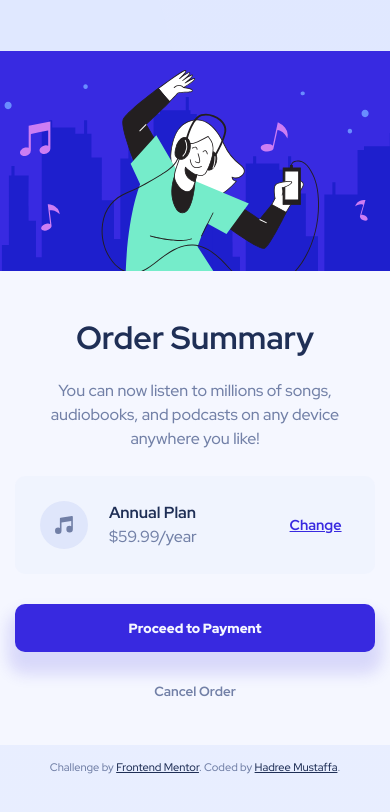
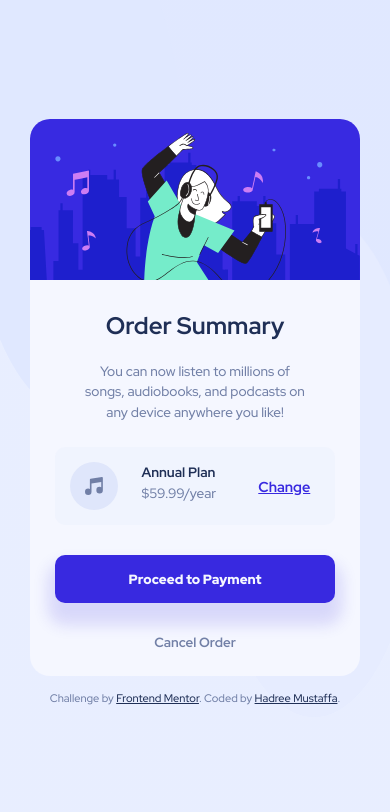
Before and after one commit to hadreemustaffa/order-summary, a plain HTML site: page index.html in a window 390 px wide. Shown: the top 812 px of the page. Drawn offline with Linux system fonts and the light colour scheme.

Commit message:
finished styling mobile-view

```diff
--- a/style.css
+++ b/style.css
@@ -173,6 +173,7 @@ main {
 	margin-top: 15px;
 	color: var(--desaturated-blue);
 	font-size: 11px;
+	min-width: 300px;
 	text-align: center;
 	padding-bottom: 20px;
 	z-index: 50;
@@ -181,3 +182,27 @@ main {
 .attribution a {
 	color: var(--dark-blue);
 }
+
+@media screen and (max-width: 600px) {
+	main {
+		min-width: 330px;
+		min-height: auto;
+	}
+
+	h1 {
+		font-size: 1.5rem;
+	}
+	p {
+		font-size: 0.85rem;
+	}
+
+	#content-container {
+		height: auto;
+		padding: 30px 25px 25px 25px;
+	}
+
+	#plan-container {
+		padding: 15px;
+		grid-template-columns: 1fr 1.5fr 1fr;
+	}
+}
```
